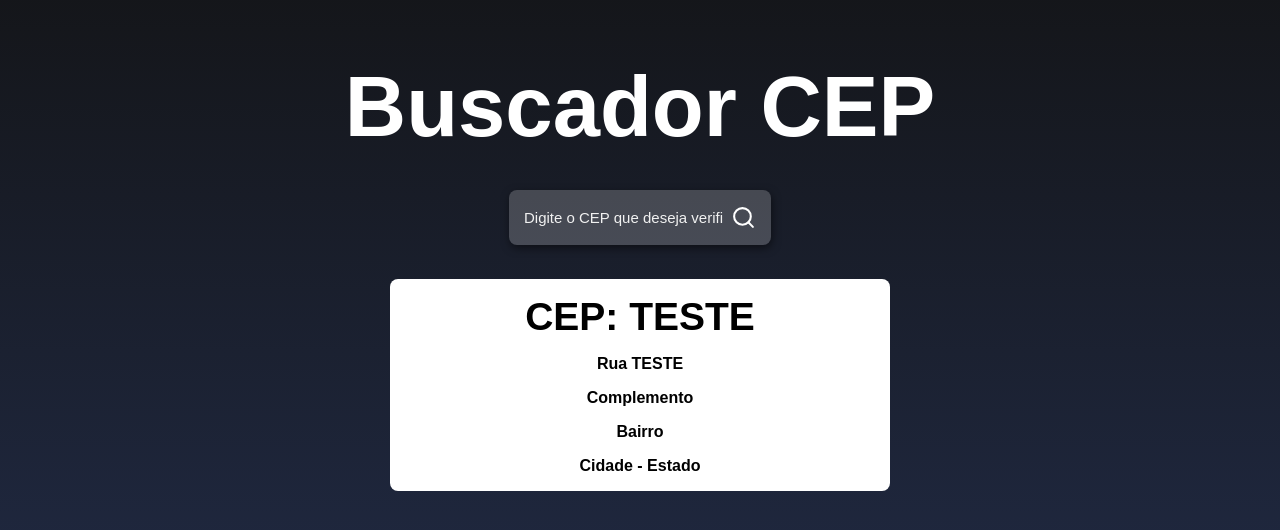
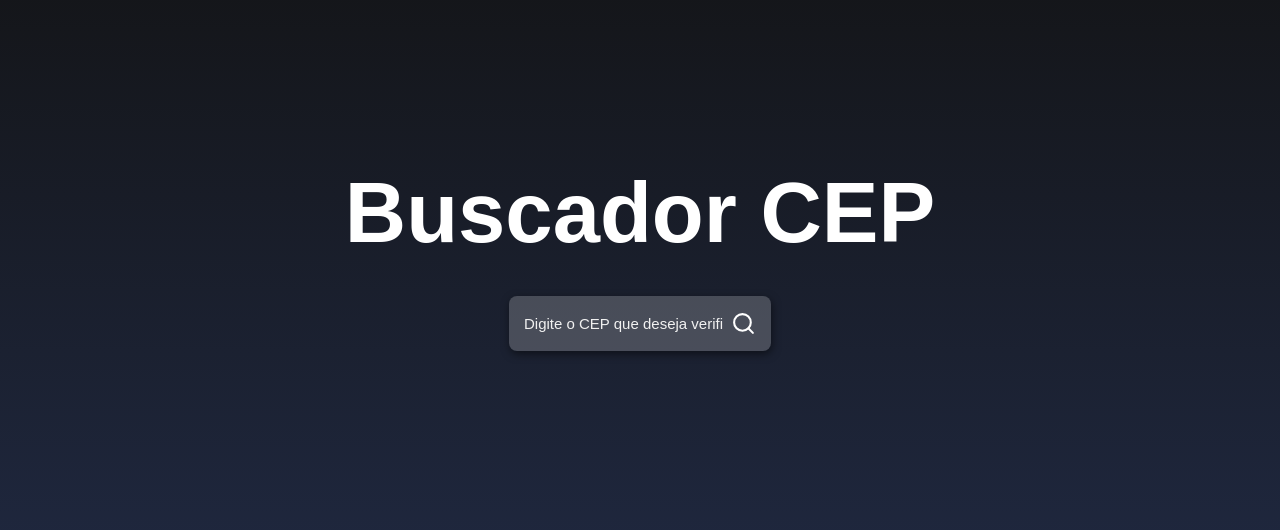
Before and after one commit to laralrnc/BuscadorCEP, a React (Create React App) app: page / in a window 1280 px wide. Shown: the part 126-656 px from the top of the page. Built offline with nearby package versions, Linux system fonts and the light colour scheme.

Commit message:
Projeto finalizado

```diff
--- a/package.json
+++ b/package.json
@@ -6,6 +6,7 @@
     "@testing-library/jest-dom": "^5.16.4",
     "@testing-library/react": "^13.3.0",
     "@testing-library/user-event": "^13.5.0",
+    "axios": "^0.27.2",
     "react": "^18.2.0",
     "react-dom": "^18.2.0",
     "react-icons": "^4.4.0",
--- a/src/App.js
+++ b/src/App.js
@@ -1,30 +1,58 @@
-import {FiSearch} from 'react-icons/fi';
+import { useState } from 'react';
+import { FiSearch } from 'react-icons/fi';
 import './styles.css';
+import api from './services/api';
 
 function App() {
+
+  const [input, setInput] = useState('');
+  const [cep, setCep] = useState({});
+
+  async function handleSearch() {
+    if (input === '') {
+      alert("preencha o campo")
+    }
+
+    try {
+      const response = await api.get(`${input}/json`);
+      setCep(response.data)
+      setInput("")
+    } catch {
+      alert("Erro ao consultar. Tente novamente")
+      setInput("")
+
+    }
+
+
+  }
+
   return (
     <div className="container">
       <h1 className="title">Buscador CEP</h1>
 
       <div className="containerInput">
         <input
-        type="text"
-        placeholder="Digite o CEP que deseja verificar"
+          type="text"
+          placeholder="Digite o CEP que deseja verificar"
+          value={input}
+          onChange={(e) => setInput(e.target.value)}
         />
 
-        <button className='buttonSearch'>
-          <FiSearch size={25} color='#FFF'/>
+        <button className='buttonSearch' onClick={handleSearch}>
+          <FiSearch size={25} color='#FFF' />
         </button>
-        </div>
+      </div>
 
+      {Object.keys(cep).length > 0 && (
         <main className='main'>
-          <h2>CEP: TESTE</h2>
-          <span>Rua TESTE</span>
-          <span>Complemento</span>
-          <span>Bairro</span>
-          <span>Cidade - Estado</span>
+          <h2>CEP: {cep.cep}</h2>
+          <span>Logradouro: {cep.logradouro}</span>
+          <span> Bairro: {cep.bairro}</span>
+          <span>{cep.localidade} - {cep.uf}</span>
+          <span>Obrigada por utilizar!</span>
+          <span>Desenvolvido por Lara Lourenço.</span>
         </main>
-
+      )}
 
     </div>
   );
--- /dev/null
+++ b/src/services/api.js
@@ -0,0 +1,7 @@
+import axios from 'axios';
+
+const api = axios.create({
+    baseURL: "https://viacep.com.br/ws/"
+});
+
+export default api;
```
Also changed, not shown: 1 other file (tests, documents, lock files or other folders).
